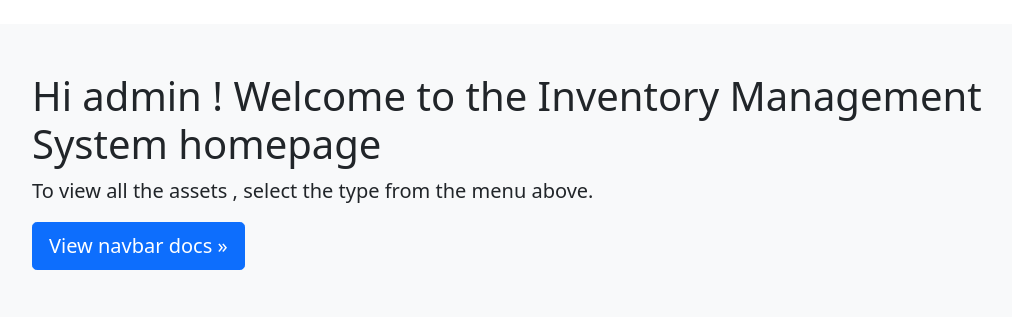
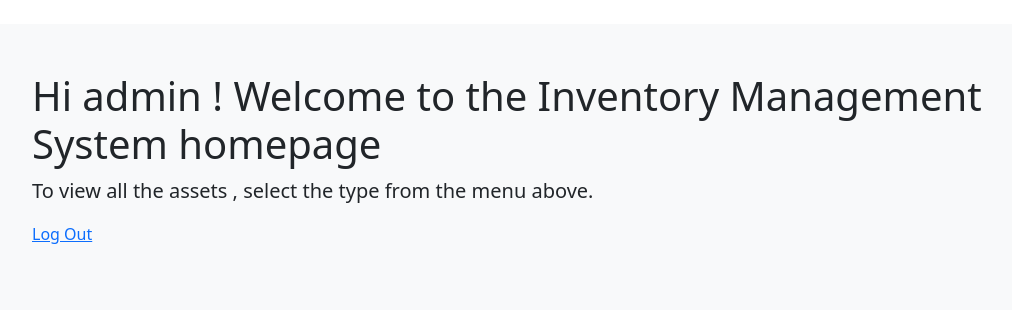
Before and after one commit to harmardir/ims, a Django app: page / in a window 1280 px wide. Shown: the part 56-373 px from the top of the page, without its empty margins (110-1122 px from the left). Run offline with Django 3.2, Linux system fonts and the light colour scheme; a user stored in the database is signed in; some libraries are stand-ins or nearby versions.

Commit message:
adding logout link

```diff
--- a/im_system/im_system/settings.py
+++ b/im_system/im_system/settings.py
@@ -127,3 +127,4 @@ DEFAULT_AUTO_FIELD = 'django.db.models.BigAutoField'
 
 
 LOGIN_REDIRECT_URL = '/'
+LOGOUT_REDIRECT_URL = '/'
--- a/im_system/inventory/templates/index.html
+++ b/im_system/inventory/templates/index.html
@@ -7,7 +7,7 @@
         {% if user.is_authenticated %}
       <h1>Hi {{ user.username }} ! Welcome to the Inventory Management System homepage</h1>
       <p class="lead">To view all the assets , select the type from the menu above.</p>
-      <a class="btn btn-lg btn-primary" href="#" role="button">View navbar docs &raquo;</a>
+      <p><a href="{% url 'logout' %}">Log Out</a></p>
       {% else %}
     <p>You are not logged in</p>
     {% endif %}
```
Also changed, not shown: im_system/db.sqlite3, im_system/im_system/urls.py (line endings or trailing spaces).
